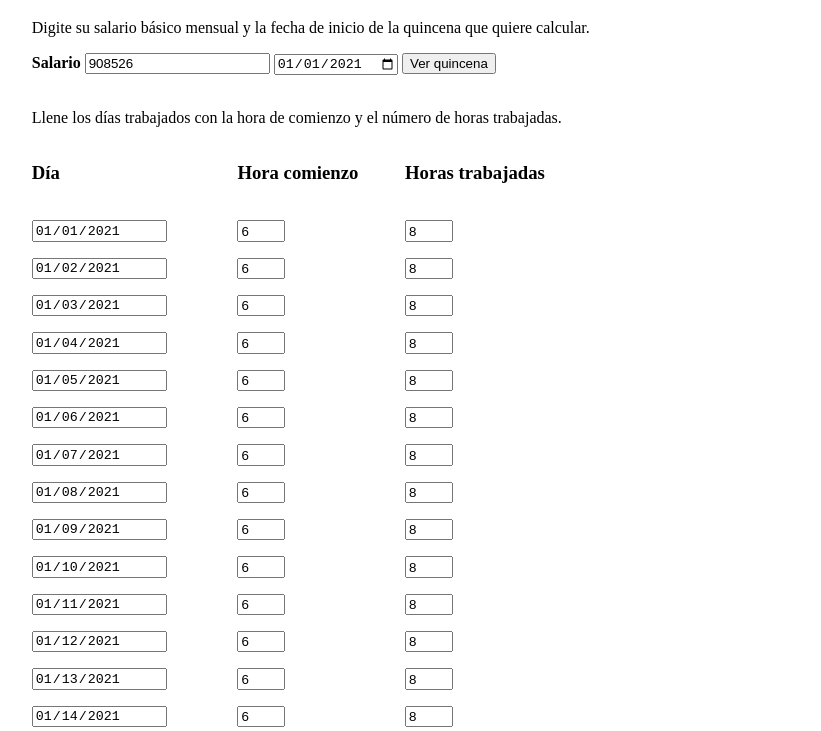
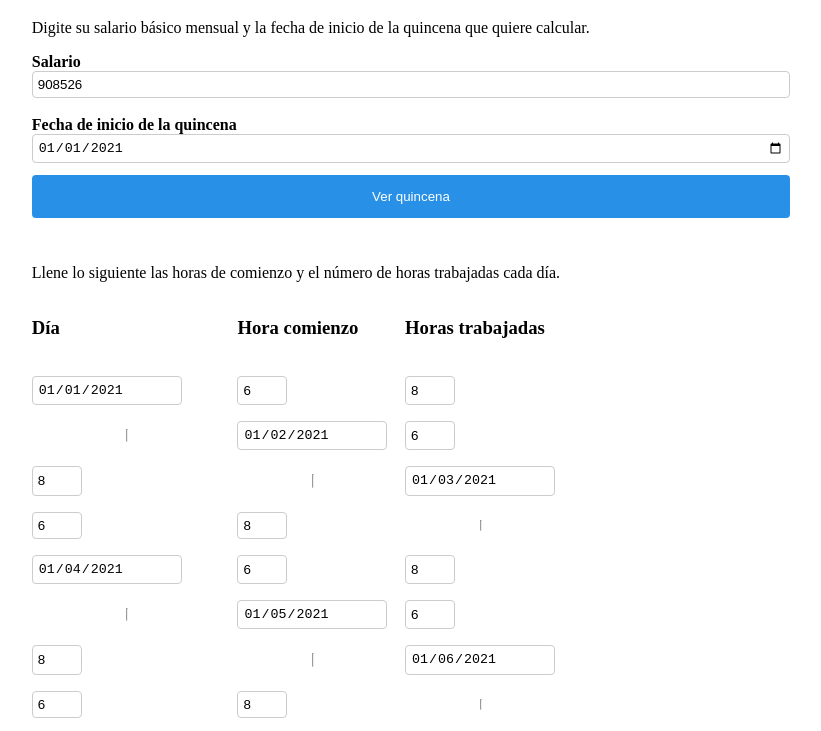
Before and after one commit to acamalvarez/calculadora-salario, a plain HTML site: page index.html in a window 1280 px wide. Both pictures are taken after a click on the button "Ver quincena". Shown: the part 61-792 px from the top of the page, without its empty margins (229-1050 px from the left). Drawn offline with Linux system fonts and the light colour scheme.

Commit message:
changing style

```diff
--- a/css/style.css
+++ b/css/style.css
@@ -1,6 +1,27 @@
 .wrapper {
     width: 60%;
     margin: auto;
+}
+
+input {
+    width: 100%;
+    padding: 5px 5px;
+    margin: 0px 0;
+    display: inline-block;
+    border: 1px solid #ccc;
+    border-radius: 4px;
+    box-sizing: border-box;
+}
+
+button {
+    width: 100%;
+    background-color: #2891e7;
+    color: white;
+    padding: 14px 20px;
+    margin: 12px 0;
+    border: none;
+    border-radius: 4px;
+    cursor: pointer;
 }
 
 .title-container {
@@ -16,18 +37,22 @@
 }
 
 .form-input-date {
-    width: 130px;
+    width: 150px;
 }
 
 .form-input-startHour {
-    width: 40px;
+    width: 50px;
 }
 
 .form-input-numHours {
-    width: 40px;
+    width: 50px;
 }
 
-@media screen and (max-width: 830px) {
+@media screen and (max-width: 950px) {
+    .wrapper {
+        width: 60%;
+        margin: auto;
+    }
 
     #salary-button {
         display: block;
--- a/index.html
+++ b/index.html
@@ -23,14 +23,16 @@
         <label for="salary"><strong>Salario</strong></label>
 
         <input id="salaryMonth" type="number" value=908526 min="0" onblur="calcularSalario()">
+        <br><br>
+        <label for="startDate"><strong>Fecha de inicio de la quincena</strong></label>
+        <br>
         <input id="startDate" type="date" onblur="verQuincena()">
 
         <button id="salary-button" onclick="verQuincena()">Ver quincena</button>
         <br><br>
 
         <p id="explanation" hidden>
-            Llene los días trabajados con la hora de comienzo y el número de horas
-            trabajadas.
+            Llene lo siguiente las horas de comienzo y el número de horas trabajadas cada día.
         </p>
 
 
--- a/js/salary.js
+++ b/js/salary.js
@@ -120,7 +120,7 @@ function verQuincena() {
         document.getElementById("form-days").innerHTML +=
         "<label hidden><strong>Día</strong></label><input class='form-input-date' type='date' value="+finalDate+" id="+dateId + " readonly>" +
         "<label hidden><strong>Hora comienzo</strong></label><input class='form-input-startHour' type='number' value=6 min='0' max='23' id="+startHourId+">"+
-        "<label hidden><strong>Horas trabajadas</strong></label><input class='form-input-numHours' type='number' value=8 min='0' max='12' step='1' id="+numHoursId+">";
+        "<label hidden><strong>Horas trabajadas</strong></label><input class='form-input-numHours' type='number' value=8 min='0' max='12' step='1' id="+numHoursId+"><hr>";
     }
 
 
```
